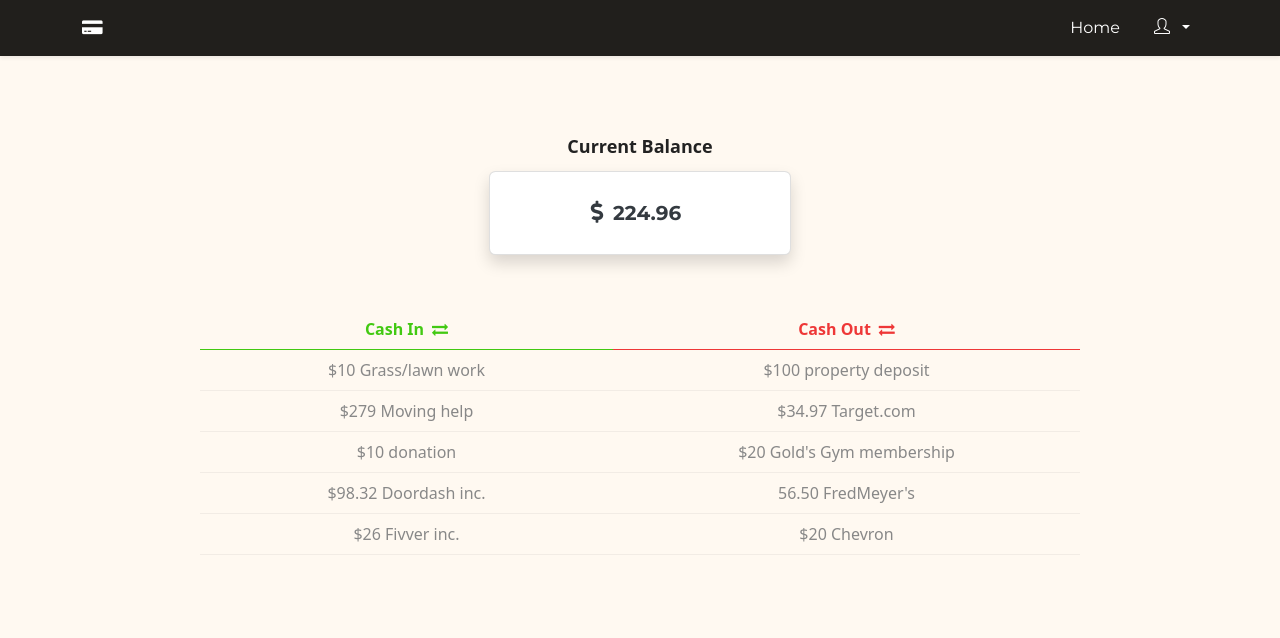
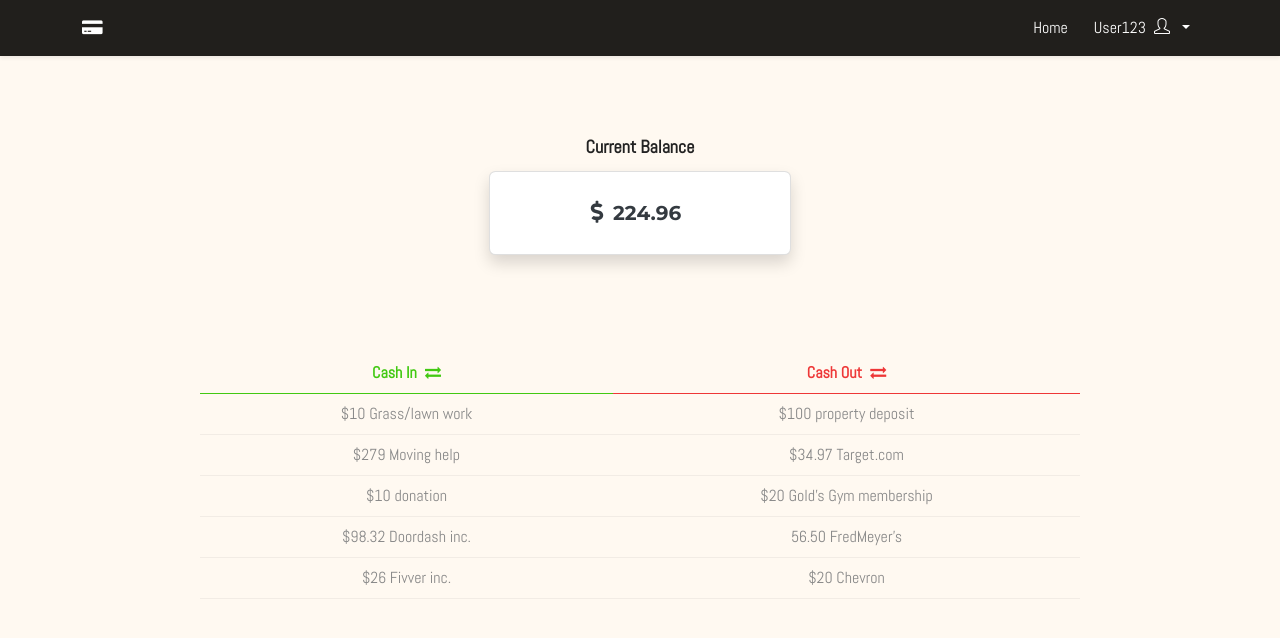
Before and after one commit to Luke503/Pinnacle-2021-Kardle, a browser extension: page UI/dashboard.html in a window 1280 px wide. Drawn offline with Linux system fonts and the light colour scheme; some packages are replaced by stand-ins of ours; a script that the page names is missing.

Commit message:
dash update

```diff
--- a/UI/assets/css/styles.css
+++ b/UI/assets/css/styles.css
@@ -1,3 +1,11 @@
+.nav-link {
+  font-family: Abel;
+}
+
+.dropdown-item {
+  font-family: Abel;
+}
+
 .highlight-clean {
     color: #313437;
     background-color: #fff;
--- a/UI/dashboard.html
+++ b/UI/dashboard.html
@@ -16,7 +16,6 @@
     <link rel="stylesheet" href="assets/fonts/font-awesome.min.css">
     <link rel="stylesheet" href="assets/fonts/simple-line-icons.min.css">
     <link rel="stylesheet" href="assets/fonts/fontawesome5-overrides.min.css">
-    <link rel="stylesheet" href="assets/css/Highlight-Clean.css">
     <link rel="stylesheet" href="assets/css/styles.css">
 </head>
 
@@ -25,9 +24,9 @@
         <div class="container"><a href="index.html"><i class="fa fa-credit-card-alt" style="color: rgb(255,255,255);"></i></a><button data-bs-toggle="collapse" data-bs-target="#navbarResponsive" class="navbar-toggler" aria-controls="navbarResponsive" aria-expanded="false" aria-label="Toggle navigation" style="border-color: rgba(0,0,0,0);"><i class="fa fa-bars" style="color: rgb(136, 136, 136);"></i></button>
             <div class="collapse navbar-collapse" id="navbarResponsive">
                 <ul class="navbar-nav ms-auto">
-                    <li class="nav-item" style="padding-right: 10px;"><a class="nav-link" href="index.html" style="color: rgb(255,255,255);">Home</a></li>
+                    <li class="nav-item" style="padding-right: 10px;"><a class="nav-link" href="index.html" style="color: rgb(255,255,255);font-family: Abel, sans-serif;">Home</a></li>
                     <li class="nav-item dropdown no-arrow">
-                        <div class="nav-item dropdown no-arrow"><a class="dropdown-toggle nav-link" aria-expanded="false" data-bs-toggle="dropdown" href="#" style="color: rgb(255,255,255);"><i class="icon-user" style="padding: 8px;padding-right: 8px;color: rgb(255,255,255);"></i></a>
+                        <div class="nav-item dropdown no-arrow"><a class="dropdown-toggle nav-link" aria-expanded="false" data-bs-toggle="dropdown" href="#" style="color: rgb(255,255,255);"><span style="font-family: Abel, sans-serif;">User123</span><i class="icon-user" style="padding: 8px;padding-right: 8px;color: rgb(255,255,255);"></i></a>
                             <div class="dropdown-menu shadow dropdown-menu-end animated--grow-in"><a class="dropdown-item" href="/dashboard.html"><i class="icon-speedometer fa-sm fa-fw me-2 text-gray-400"></i>Dashboard</a>
                                 <div class="dropdown-divider"></div><a class="dropdown-item" href="#"><i class="icon-logout fa-sm fa-fw me-2 text-gray-400"></i>&nbsp;Logout</a>
                             </div>
@@ -41,7 +40,7 @@
         <div class="container-fluid" id="dashboard">
             <div class="row">
                 <div class="col-md-12 d-xl-flex justify-content-xl-center">
-                    <h1 class="d-flex justify-content-center" style="font-size: 18px;padding-bottom: 5px;padding-top: 10px;color: rgb(34, 34, 34);font-family: 'Open Sans', sans-serif;"><strong>Current Balance</strong></h1>
+                    <h1 class="d-flex justify-content-center" style="font-size: 18px;padding-bottom: 5px;padding-top: 10px;color: rgb(34, 34, 34);font-family: Abel, sans-serif;"><strong>Current Balance</strong></h1>
                 </div>
                 <div class="col d-sm-flex d-md-flex d-lg-flex d-xl-flex justify-content-sm-center justify-content-md-center justify-content-lg-center justify-content-xl-center mb-4">
                     <div class="card shadow border-start-success py-2">
@@ -54,6 +53,9 @@
                         </div>
                     </div>
                 </div>
+                <div class="col-md-12 d-xl-flex justify-content-xl-center">
+                    <h1 class="d-flex justify-content-center" style="font-size: 18px;padding-bottom: 5px;padding-top: 10px;color: rgb(34, 34, 34);font-family: Abel, sans-serif;"><br></h1>
+                </div>
             </div>
         </div>
     </div>
@@ -61,37 +63,35 @@
         <table class="table">
             <thead>
                 <tr class="text-center">
-                    <th style="color: rgb(66,201,18);">Cash In<i class="fa fa-exchange" style="padding-left: 8px;"></i></th>
-                    <th style="color: rgb(238,55,55);">Cash Out<i class="fa fa-exchange" style="padding-left: 8px;"></i></th>
+                    <th style="color: rgb(66,201,18);font-family: Abel, sans-serif;">Cash In<i class="fa fa-exchange" style="padding-left: 8px;"></i></th>
+                    <th style="color: rgb(238,55,55);font-family: Abel, sans-serif;">Cash Out<i class="fa fa-exchange" style="padding-left: 8px;"></i></th>
                 </tr>
             </thead>
             <tbody class="text-center">
                 <tr>
-                    <td class="text-center" style="width: 413px;text-align: left;">$10 Grass/lawn work</td>
-                    <td class="text-center" style="text-align: left;">$100 property deposit</td>
+                    <td class="text-center" style="width: 413px;text-align: left;font-family: Abel, sans-serif;">$10 Grass/lawn work</td>
+                    <td class="text-center" style="text-align: left;font-family: Abel, sans-serif;">$100 property deposit</td>
                 </tr>
                 <tr>
-                    <td class="text-center" style="width: 413px;text-align: left;">$279 Moving help</td>
-                    <td class="text-center" style="text-align: left;">$34.97 Target.com</td>
+                    <td class="text-center" style="width: 413px;text-align: left;font-family: Abel, sans-serif;">$279 Moving help</td>
+                    <td class="text-center" style="text-align: left;font-family: Abel, sans-serif;">$34.97 Target.com</td>
                 </tr>
                 <tr>
-                    <td class="text-center" style="width: 413px;text-align: left;">$10 donation</td>
-                    <td class="text-center" style="text-align: left;">$20 Gold's Gym membership</td>
+                    <td class="text-center" style="width: 413px;text-align: left;font-family: Abel, sans-serif;">$10 donation</td>
+                    <td class="text-center" style="text-align: left;font-family: Abel, sans-serif;">$20 Gold's Gym membership</td>
                 </tr>
                 <tr>
-                    <td class="text-center" style="width: 413px;text-align: left;">$98.32 Doordash inc.</td>
-                    <td class="text-center" style="text-align: left;">56.50 FredMeyer's</td>
+                    <td class="text-center" style="width: 413px;text-align: left;font-family: Abel, sans-serif;">$98.32 Doordash inc.</td>
+                    <td class="text-center" style="text-align: left;font-family: Abel, sans-serif;">56.50 FredMeyer's</td>
                 </tr>
                 <tr>
-                    <td class="text-center" style="width: 413px;text-align: left;">$26 Fivver inc.</td>
-                    <td class="text-center" style="text-align: left;">$20 Chevron</td>
+                    <td class="text-center" style="width: 413px;text-align: left;font-family: Abel, sans-serif;">$26 Fivver inc.</td>
+                    <td class="text-center" style="text-align: left;font-family: Abel, sans-serif;">$20 Chevron</td>
                 </tr>
             </tbody>
         </table>
     </div>
     <script src="assets/bootstrap/js/bootstrap.min.js"></script>
-    <script src="https://cdnjs.cloudflare.com/ajax/libs/baguettebox.js/1.10.0/baguetteBox.min.js"></script>
-    <script src="assets/js/Lightbox-Gallery.js"></script>
 </body>
 
 </html>
```
Also changed, not shown: UI/index.html (+4 -2 lines), 1 other file.
